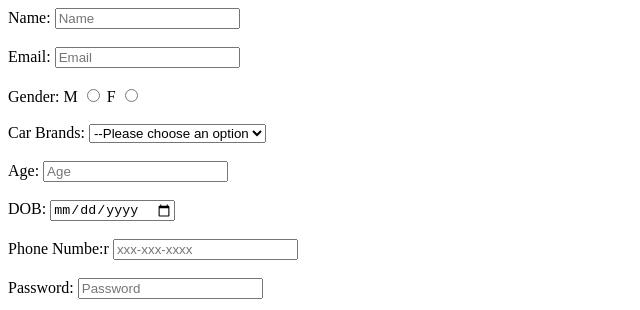
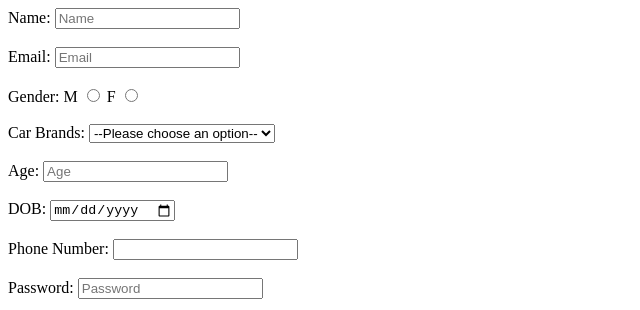
Before and after one commit to acciojob/signup-form-car-kinjalrajpal, a website: page main.html in a window 1280 px wide. Shown: the top 310 px of the page, 0-640 px from the left. Drawn offline with Linux system fonts and the light colour scheme.

Commit message:
created a submission

```diff
--- a/main.html
+++ b/main.html
@@ -16,7 +16,7 @@
 		<label for="email">Email:</label>
 		<input type="email" required id="email" placeholder="Email"><br><br>
 
-		<label for="Gender">Gender:</label>
+		<label>Gender:</label>
 		<label for="gender_m">M</label>
 		<input type="radio" name="gender" required id="gender_m">
 		<label for="gender_f">F</label>
@@ -24,9 +24,9 @@
 
 		<label for="cars"> Car Brands:</label>
 		<select required id="cars">
-		<option>--Please choose an option</option>
+		<option>--Please choose an option--</option>
 		<option>BMW</option>
-		<option>Shwift</option>
+		<option>Swift</option>
 		<option>Maruti</option>
 		</select><br><br>
 
@@ -37,8 +37,8 @@
 		<label for="dob">DOB:</label>
 		<input type="date" required id="dob"><br><br>
 
-		<label for="tel">Phone Numbe:r</label>
-		<input type="tel" id="tel" placeholder="xxx-xxx-xxxx"><br><br>
+		<label for="tel">Phone Number:</label>
+		<input type="tel" id="tel"><br><br>
 
 		<label for="pssword">Password:</label>
 		<input type="password" id="password" required placeholder="Password"><br><br>
```
